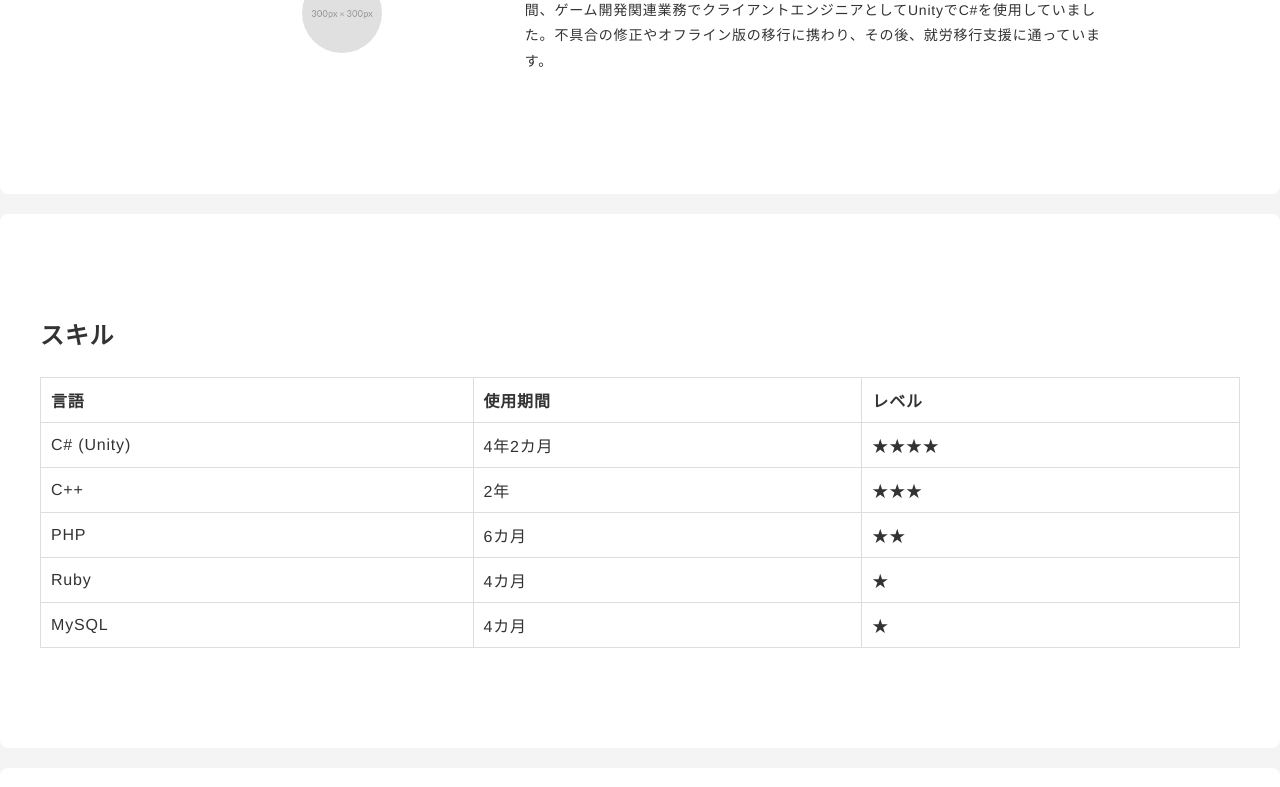
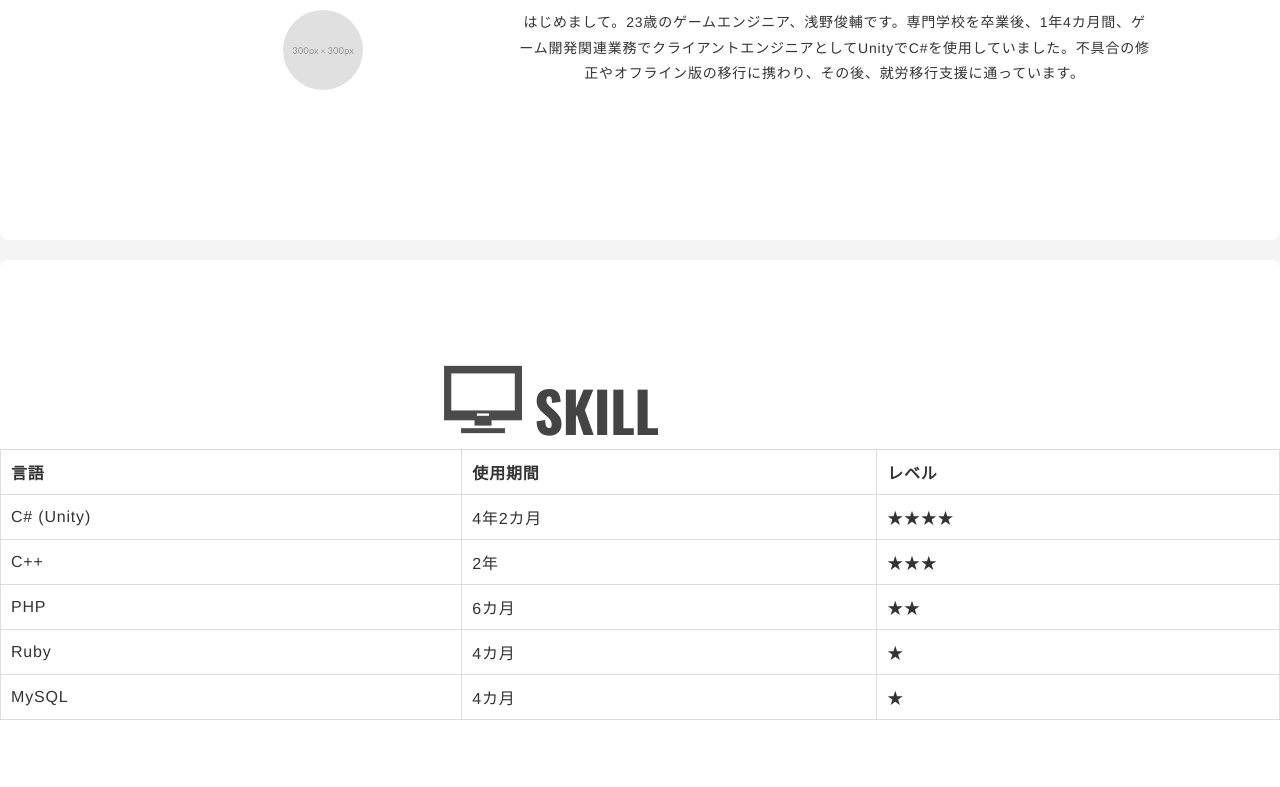
Before and after one commit to asa-syun/asa-syun.github.io, a plain HTML site: page index.html in a window 1280 px wide. Shown: the part 353-1140 px from the top of the page. Drawn offline with nearby package versions, Linux system fonts and the light colour scheme.

Commit message:
トップアイコンの設置

```diff
--- a/css/style_all.css
+++ b/css/style_all.css
@@ -72,6 +72,20 @@ body {
   justify-content: space-between;
 }
 
+.section .section-title {
+  font-family: 'Oswald', sans-serif;
+  letter-spacing: -0.01em;
+  display: inline-block;
+  font-size: 56px;
+  font-weight: bold;
+  margin-bottom: 10px;
+  color: #333;
+}
+
+.section-title-css{
+  margin-left: 12px;
+}
+
 /* プロフィール画像のスタイル */
 .profile img {
   /* border-radius: 50%;
@@ -106,6 +120,28 @@ body {
   margin-bottom: 20px; /* セクションタイトル下のスペース */
 }
 
+.section .section-title-block {
+  text-align: center;
+  margin-bottom: 30px;
+}
+
+.section .section-title {
+  font-family: 'Oswald', sans-serif;
+  letter-spacing: -0.01em;
+  display: inline-block;
+  font-size: 56px;
+  font-weight: bold;
+  margin-bottom: 10px;
+  color: #444;
+}
+
+/**/
+.top-icon-aspect-ratio{
+  display: flex; /*横並び*/
+  width: 50%;
+  aspect-ratio: 10 / 4;
+}
+
 /* フッターのスタイル */
 #footer {
   text-align: center; /* 中央揃え */
--- a/index.html
+++ b/index.html
@@ -32,9 +32,14 @@
         </nav>
         <main id="contents">
             <section class="section" id="Profile">
-                <div class="inner">
-                    <h2 class="section-title">プロフィール</h2>
-                    <div class="two-column-wrapper">
+                <div class="section-title-block">
+                  <h2 class="section-title">
+                    <div class="top-icon-aspect-ratio">
+                      <img src="img/portfolio_profile_top_image.png" alt="プロフィールトップ画像">
+                      <span class="section-title-css">PROFILE</span>
+                    </div>
+                  </h2>
+                  <div class="two-column-wrapper">
                         <div class="two-column-image profile">
                             <img src="img/profile.jpg" alt="プロフィール画像" align="left"/> <!-- 画像挿入箇所: プロフィール画像 -->
                         </div>
@@ -46,8 +51,14 @@
             </section>
 
       <section class="section" id="skill">
-        <div class="inner">
-          <h2 class="section-title">スキル</h2>
+        <div class="section-title-block">
+          <h2 class="section-title">
+            <div class="top-icon-aspect-ratio">
+              <img src="img/portfolio_skill_top_image.png" alt="スキルトップ画像">
+              <span class="section-title-css">SKILL</span>
+            </div>
+          </h2>
+          <p class="section-desc"></p>
           <table class="skill-table">
             <thead>
               <tr>
@@ -86,10 +97,17 @@
           </table>
         </div>
       </section>
+    </div>
 
-    </div>
       <section class="section" id="works">
         <div class="works-list">
+          <h2 class="section-title">
+            <!--<div>
+              <img src="img/portfolio" alt="スキルトップ画像">
+            </div>-->
+            <!--画像挿入箇所：トップアイコン画像-->
+              <span class="section-title-css">WORKS</span>
+          </h2>
             <!-- 作品1 - パズルゲームのチーム制作について -->
             <a class="works-item" href="works-template.html">
                 <p class="works-img"><img src="img/works-sample-thumb.jpg" alt="パズルゲーム"></p>
@@ -100,8 +118,8 @@
       </section>
 
       <section class="section" id="contact">
-        <div class="inner">
-          <h2 class="section-title">連絡先</h2>
+        <div class="section-title-block">
+          <h2 class="section-title">CONTACT</h2>
           <p>お問い合わせは<a href="mailto:example@example.com">こちら</a>まで。</p>
         </div>
       </section>
```
Also changed, not shown: img/portfolio_profile_top_image.png (added), img/portfolio_skill_top_image.png (added).
